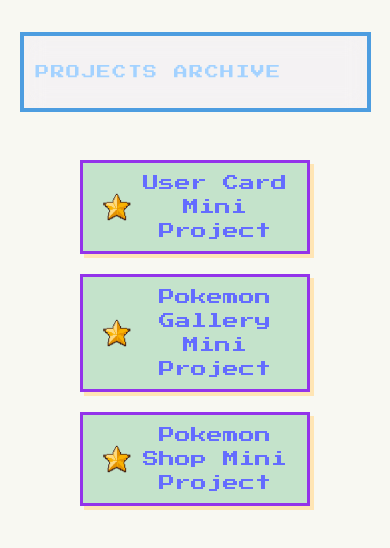
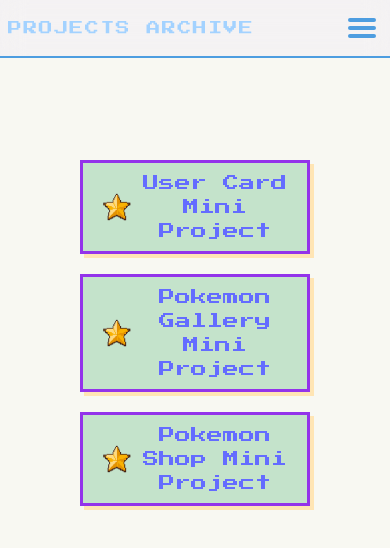
Before and after one commit to Nikkihosseini/react-mini-projects, a React (Vite) app: page /Project in a window 390 px wide. Shown: the top 548 px of the page. Built offline with nearby package versions, Linux system fonts and the light colour scheme.

Commit message:
feat: add Hamburger Menu for Mobile screen

```diff
--- a/src/component/Header.jsx
+++ b/src/component/Header.jsx
@@ -4,14 +4,20 @@ import ThemeToggleButton from './../component/ThemeToggleButton'
 
 export default function Header(){
 
+    const [isOpen , setIsOpen] = useState(false)
+
+    function toggleMenu(){
+        setIsOpen(prev => !prev)
+    }
+
     return(
      <>
-        <header className="fixed top-8 right-0 left-0 w-[90%] h-20 z-50 dark:bg-purple-glitch/20 bg-soft-lavender/20 backdrop-blur-md border-4 border-neon-blue p-3 mx-auto">
+        <header className="hidden md:flex fixed top-8 right-0 left-0 w-[90%] h-20 z-50 dark:bg-purple-glitch/20 bg-soft-lavender/20 backdrop-blur-md border-4 border-neon-blue p-3 mx-auto">
            <div className="flex items-center justify-between h-full w-full">
                 <h1 className="flex items-center w-full md:w-[43%] text-sm lg:text-xl tracking-widest uppercase text-sky-cartridge-blue dark:text-retro-mint-green">
                 <span className="hidden xl:inline-block w-6 h-6 xl:w-7 xl:h-7 mb-2 mr-1">🕹️</span>Projects Archive
                 </h1>
-                <ul className='hidden md:flex items-center justify-between text-center text-[12px] xl:text-sm'>
+                <ul className='flex items-center justify-between text-center text-[12px] xl:text-sm'>
                         <li>
                             <Link to='/'
                             className="flex items-center justify-center gap-1 mr-4  text-pastel-glitch-purple dark:text-lime-crt-glow hover:text-soft-lavender dark:hover:text-retro-mint-green cursor-pointer">Home
@@ -38,6 +44,20 @@ export default function Header(){
                 </ul>
            </div>
         </header>
+            {/* Mobile Meno */}
+                <div className="flex items-center justify-between md:hidden fixed right-0 left-0 w-full h-18 z-50 dark:bg-purple-glitch/20 bg-soft-lavender/20 backdrop-blur-md border-b-2 border-b-neon-blue p-2 mx-auto">
+            {/* Mobile Meno Logo */}
+                    <div>
+                        <h1 className={`${isOpen ? 'hidden' : 'flex'} items-center w-full md:w-[43%] text-sm lg:text-xl tracking-widest uppercase text-sky-cartridge-blue dark:text-retro-mint-green`}>
+                        <span className="hidden xl:inline-block w-6 h-6 xl:w-7 xl:h-7 mb-2 mr-1">🕹️</span>Projects Archive
+                    </h1>
+                    </div>
+            {/* Mobile Hamburger Menu */}
+                    <div onClick={toggleMenu} className={`flex items-center justify-center cursor-pointer overflow-hidden w-10 h-10 ${isOpen ? 'active' : ''}`}>
+                         <span className="hamburger-line"></span>
+                    </div>
+                </div>
+
      </>
     )
 }
--- a/src/component/ThemeToggleButton.jsx
+++ b/src/component/ThemeToggleButton.jsx
@@ -21,7 +21,7 @@ export default function ThemeToggleButton(){
                 className="flex items-center justify-center gap-3 text-pastel-glitch-purple dark:text-lime-crt-glow hover:text-soft-lavender dark:hover:text-retro-mint-green cursor-pointer"
                 >
                     Theme
-               <img className='hidden lg:inline-block w-6 h-6' src={isDark ? "/png-icon/sun.png" : "/png-icon/moon.png"} alt="theme-icon" />
+               <img className='inline-block w-6 h-6' src={isDark ? "/png-icon/sun.png" : "/png-icon/moon.png"} alt="theme-icon" />
             </div>
         </>
     )
--- a/src/index.css
+++ b/src/index.css
@@ -82,6 +82,71 @@ button:focus-visible {
   background-color: #4D9DE0;
 }
 
+
+.hamburger-line{
+  position: relative;
+  width: 1.8rem;
+  height: 0.2rem;
+  background-color: #4D9DE0;
+  border-radius: 0.5rem;
+  display: block;
+}
+
+.hamburger-line::after,
+    .hamburger-line::before{
+  content: '';
+  position: absolute;
+  width: 1.8rem;
+  height: 0.2rem;
+  background-color: #4D9DE0;
+  border-radius: 0.5rem;
+  display: block;
+}
+
+.hamburger-line::after{
+  top: -0.5rem;
+}
+
+.hamburger-line::before{
+  top: 0.5rem
+}
+
+.active .hamburger-line{
+  background-color: transparent;
+}
+
+.active .hamburger-line::after{
+  transform: translateY(8px) rotate(45deg);
+}
+
+.active .hamburger-line::before{
+  transform: translateY(-8px) rotate(-45deg);
+}
+
+.mobile-menu__link{
+  position: relative;
+}
+
+.mobile-menu__link::before{
+  content: '';
+  position: absolute;
+  top: 0;
+  left: 0;
+  bottom: 0;
+  width: 0;
+  height: 0.2rem;
+  margin: auto;
+  background-color: #4D9DE0;
+}
+
+.mobile-menu__link:hover::before{
+  width: 1rem;
+}
+
+.mobile-menu__link:hover{
+  padding-left: 1.5rem;
+}
+
 @media (prefers-color-scheme: light) {
   :root {
     color: #213547;
```
